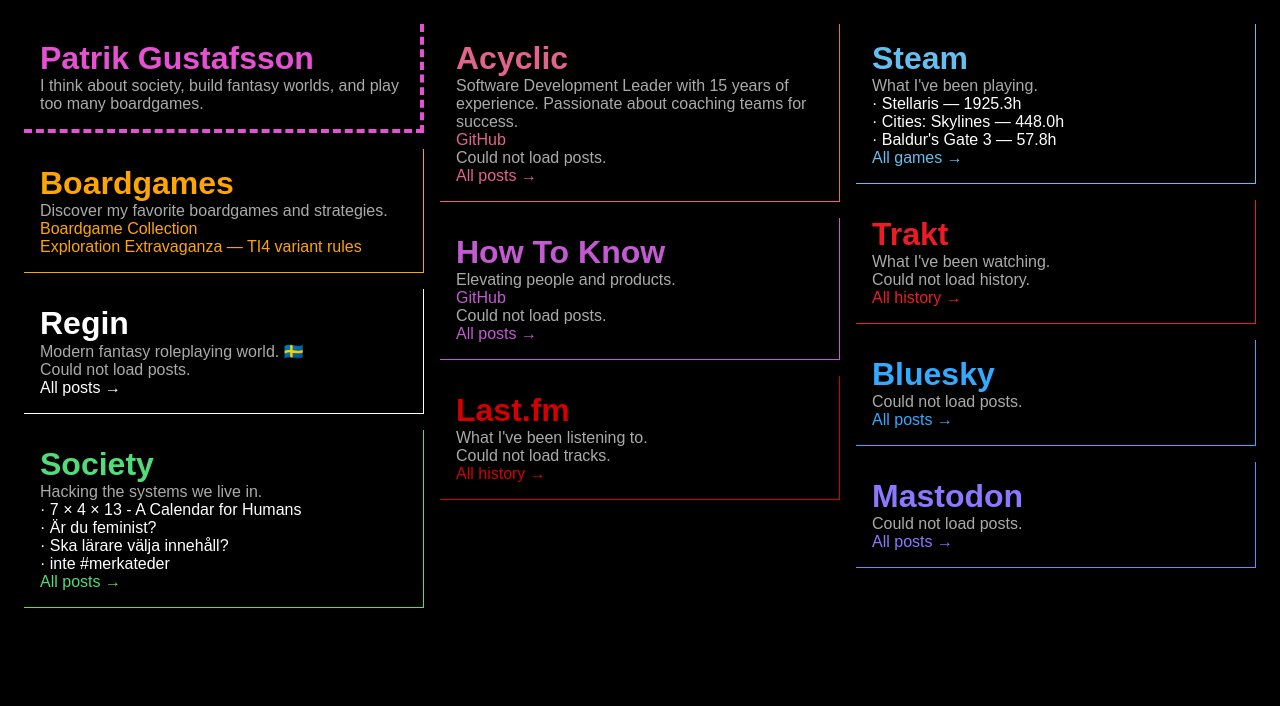
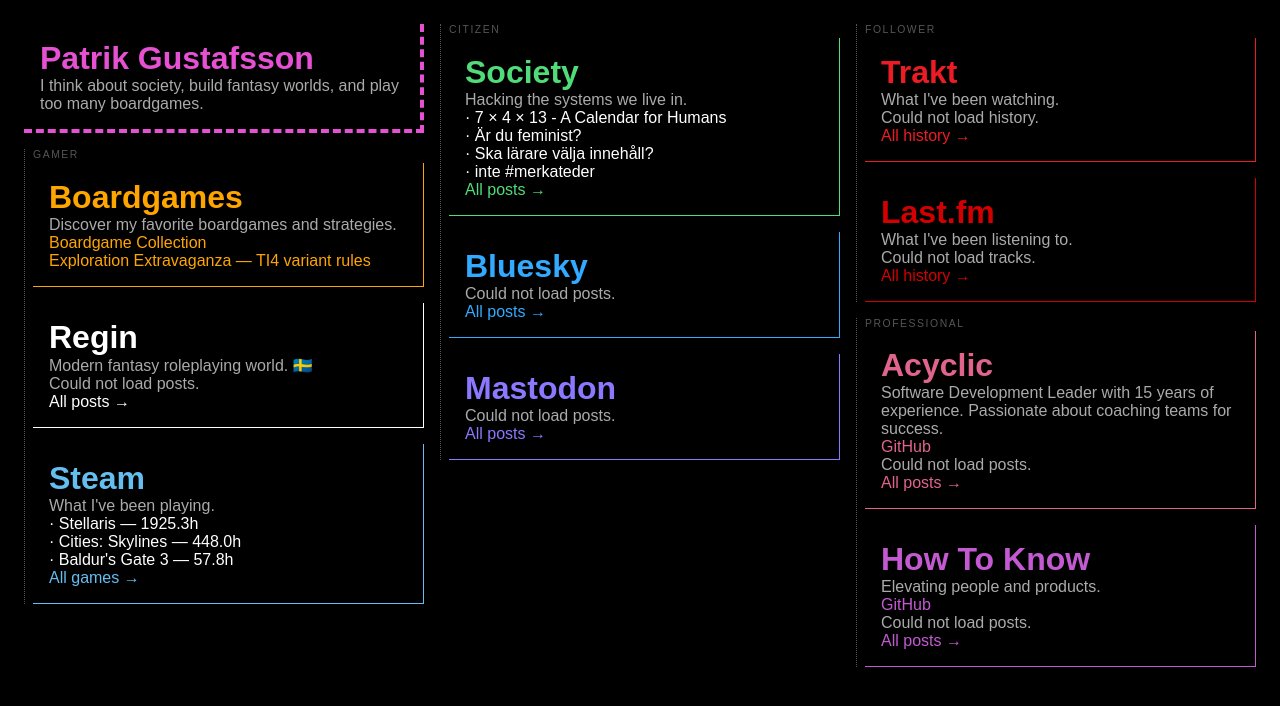
Before and after one commit to paven/paven.github.com, a Jekyll site: the page built from index.html, in a window 1280 px wide. Shown: the top 706 px of the page. Built offline with Jekyll 4.4.1, drawn with Linux system fonts in a browser that asks for light colours.

Commit message:
Add group structure with dotted left borders and labels

```diff
--- a/index.html
+++ b/index.html
@@ -99,6 +99,20 @@
         .column a:hover {
             color: var(--column-color);
         }
+        .group {
+            break-inside: avoid;
+            border-left: 1pt dotted #555;
+            padding-left: 0.5em;
+            margin-bottom: 0.5em;
+        }
+        .group-label {
+            display: block;
+            font-size: 0.65em;
+            letter-spacing: 0.15em;
+            text-transform: uppercase;
+            color: #555;
+            padding-bottom: 0.25em;
+        }
     </style>
 </head>
 <body>
@@ -106,6 +120,8 @@
     <h1>Patrik Gustafsson</h1>
     <p>I think about society, build fantasy worlds, and play too many boardgames.</p>
 </div>
+<div class="group">
+    <span class="group-label">Gamer</span>
     <div id="boardgames" class="column">
         <h1>Boardgames</h1>
         <p>Discover my favorite boardgames and strategies.</p>
@@ -119,6 +135,19 @@
         <div class="posts" id="regin-posts"><span style="color:#aaa">Loading...</span></div>
         <a href="http://regin.mumma.nu/">All posts &rarr;</a>
     </div>
+    <div id="steam" class="column">
+        <h1><a href="https://steamcommunity.com/profiles/76561198031322043" rel="me">Steam</a></h1>
+        <p>What I've been playing.</p>
+        <div class="posts">
+        {% for game in site.data.steam_games %}
+        <a href="{{ game.url }}">{{ game.name }} — {{ game.hours }}h</a>
+        {% endfor %}
+        </div>
+        <a href="https://steamcommunity.com/profiles/76561198031322043/games/">All games &rarr;</a>
+    </div>
+</div>
+<div class="group">
+    <span class="group-label">Citizen</span>
     <div id="society" class="column">
         <h1>Society</h1>
         <p>Hacking the systems we live in.</p>
@@ -130,6 +159,34 @@
         </div>
         <a href="/society">All posts &rarr;</a>
     </div>
+    <div id="bluesky" class="column">
+        <h1><a href="https://bsky.app/profile/acyclic.eu" rel="me">Bluesky</a></h1>
+        <div class="posts" id="bluesky-posts"><span style="color:#aaa">Loading...</span></div>
+        <a href="https://bsky.app/profile/acyclic.eu">All posts &rarr;</a>
+    </div>
+    <div id="mastodon" class="column">
+        <h1><a href="https://fosstodon.org/@paven" rel="me">Mastodon</a></h1>
+        <div class="posts" id="mastodon-posts"><span style="color:#aaa">Loading...</span></div>
+        <a href="https://fosstodon.org/@paven">All posts &rarr;</a>
+    </div>
+</div>
+<div class="group">
+    <span class="group-label">Follower</span>
+    <div id="trakt" class="column">
+        <h1><a href="https://trakt.tv/users/thepaven" rel="me">Trakt</a></h1>
+        <p>What I've been watching.</p>
+        <div class="posts" id="trakt-posts"><span style="color:#aaa">Loading...</span></div>
+        <a href="https://trakt.tv/users/thepaven/history">All history &rarr;</a>
+    </div>
+    <div id="lastfm" class="column">
+        <h1><a href="https://www.last.fm/user/Paven" rel="me">Last.fm</a></h1>
+        <p>What I've been listening to.</p>
+        <div class="posts" id="lastfm-posts"><span style="color:#aaa">Loading...</span></div>
+        <a href="https://www.last.fm/user/Paven/listening-report">All history &rarr;</a>
+    </div>
+</div>
+<div class="group">
+    <span class="group-label">Professional</span>
     <div id="acyclic" class="column">
         <h1><a href="https://acyclic.eu" rel="me">Acyclic</a></h1>
         <p>Software Development Leader with 15 years of experience. Passionate about coaching teams for success.</p>
@@ -146,37 +203,6 @@
         <div class="posts" id="howtoknow-posts"><span style="color:#aaa">Loading...</span></div>
         <a href="https://www.howtoknow.se/blog/">All posts &rarr;</a>
     </div>
-<div id="lastfm" class="column">
-    <h1><a href="https://www.last.fm/user/Paven" rel="me">Last.fm</a></h1>
-    <p>What I've been listening to.</p>
-    <div class="posts" id="lastfm-posts"><span style="color:#aaa">Loading...</span></div>
-    <a href="https://www.last.fm/user/Paven/listening-report">All history &rarr;</a>
-</div>
-<div id="steam" class="column">
-    <h1><a href="https://steamcommunity.com/profiles/76561198031322043" rel="me">Steam</a></h1>
-    <p>What I've been playing.</p>
-    <div class="posts">
-    {% for game in site.data.steam_games %}
-    <a href="{{ game.url }}">{{ game.name }} — {{ game.hours }}h</a>
-    {% endfor %}
-    </div>
-    <a href="https://steamcommunity.com/profiles/76561198031322043/games/">All games &rarr;</a>
-</div>
-<div id="trakt" class="column">
-    <h1><a href="https://trakt.tv/users/thepaven" rel="me">Trakt</a></h1>
-    <p>What I've been watching.</p>
-    <div class="posts" id="trakt-posts"><span style="color:#aaa">Loading...</span></div>
-    <a href="https://trakt.tv/users/thepaven/history">All history &rarr;</a>
-</div>
-<div id="bluesky" class="column">
-    <h1><a href="https://bsky.app/profile/acyclic.eu" rel="me">Bluesky</a></h1>
-    <div class="posts" id="bluesky-posts"><span style="color:#aaa">Loading...</span></div>
-    <a href="https://bsky.app/profile/acyclic.eu">All posts &rarr;</a>
-</div>
-<div id="mastodon" class="column">
-    <h1><a href="https://fosstodon.org/@paven" rel="me">Mastodon</a></h1>
-    <div class="posts" id="mastodon-posts"><span style="color:#aaa">Loading...</span></div>
-    <a href="https://fosstodon.org/@paven">All posts &rarr;</a>
 </div>
 <script>
 function loadAtomFeed(url, containerId) {
```
Lines whose indentation alone changed are shown as unchanged.
